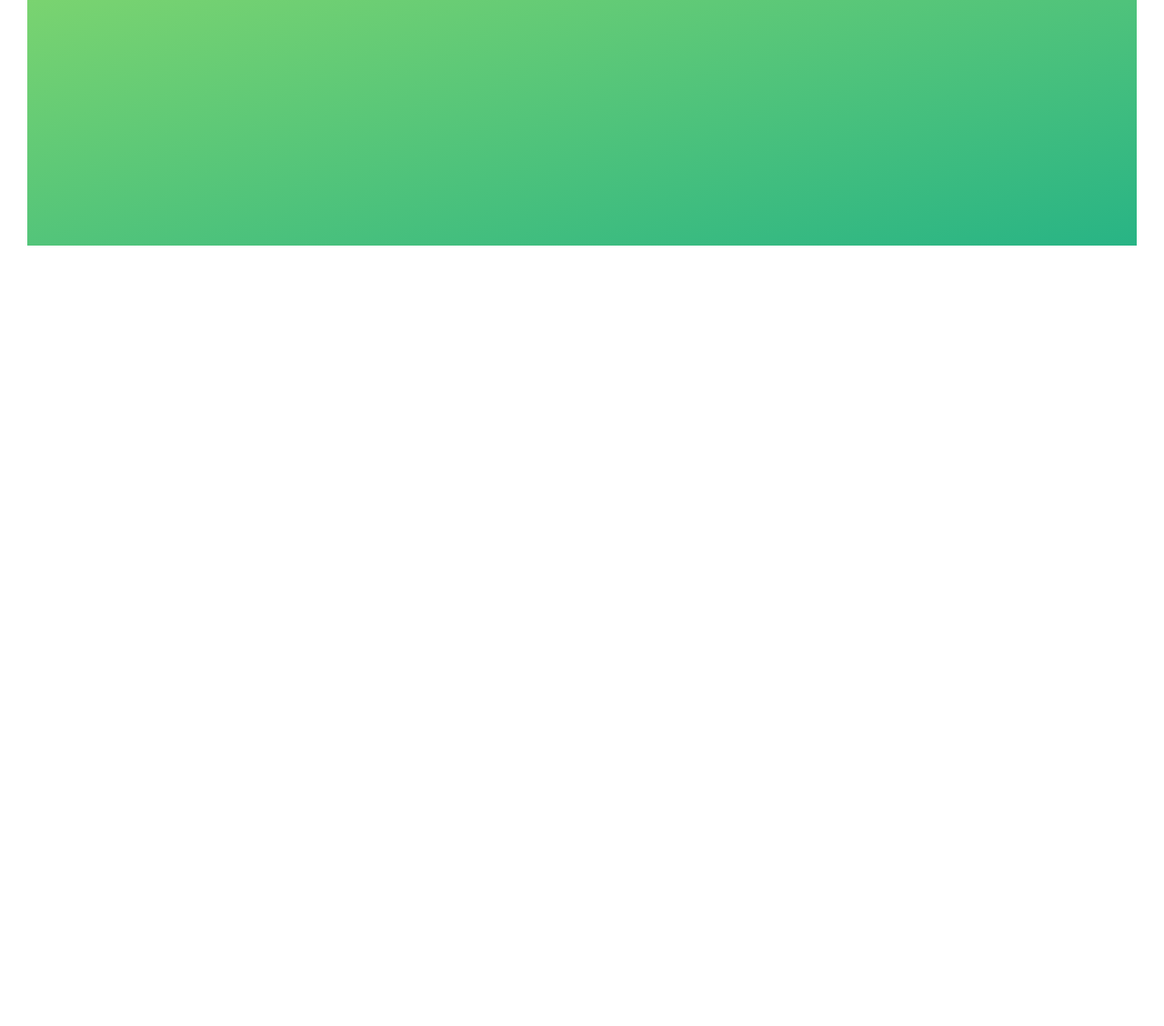
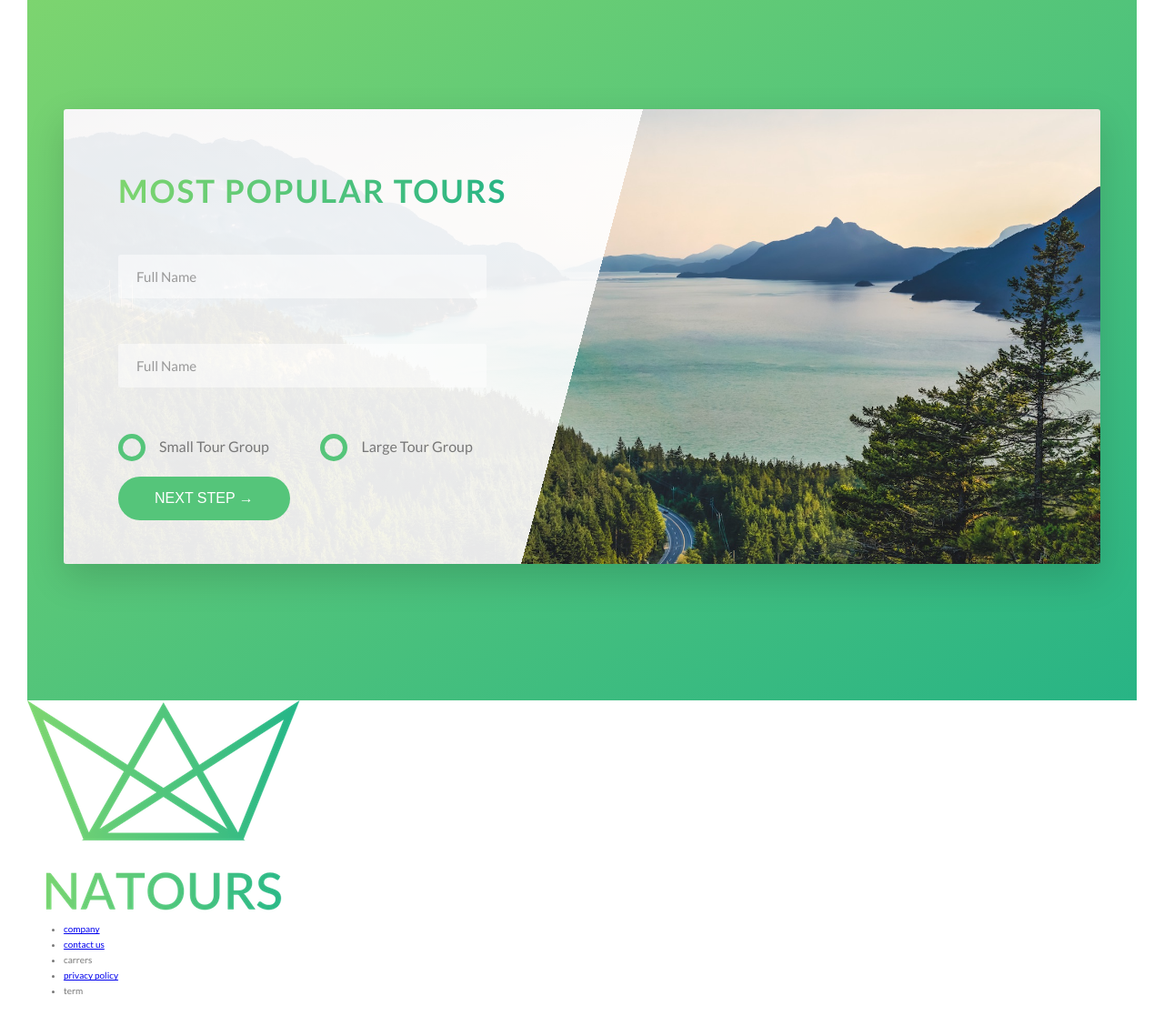
Before and after one commit to lazerta/Narutour, a website: page index.html in a window 1280 px wide. Shown: the part 4573-5701 px from the top of the page at 91% size. Before the commit the page ends 4873 px from the top, so only its background shows below. Drawn offline with Linux system fonts and the light colour scheme.

Commit message:
finished form section

```diff
--- a/index.html
+++ b/index.html
@@ -218,7 +218,7 @@
 
         <div class="bg-video">
             <video class="bg-video__content" autoplay muted loop>
-                <source src="img/video.mp4" type="video/mp4" >
+                <source src="img/video.mp4" type="video/mp4">
                 <source src="img/video.webm" type="video/webm">
 
             </video>
@@ -240,7 +240,7 @@
                 <div class="story__text">
                     <h3 class="heading-tertiary u-margin-bottom-small">i had best week ever with my family</h3>
                     <p>Lorem ipsum dolor sit amet, consectetur adipisicing elit. Doloribus iste magnam obcaecati ut
-                       voluptatibus.
+                        voluptatibus.
                     </p>
                 </div>
             </div>
@@ -256,25 +256,97 @@
                 <div class="story__text">
                     <h3 class="heading-tertiary u-margin-bottom-small">Wow! my life is completely different now</h3>
                     <p>Lorem ipsum dolor sit amet, consectetur adipisicing elit. Doloribus iste magnam obcaecati ut
-                       voluptatibus.
+                        voluptatibus.
                     </p>
                 </div>
             </div>
         </div>
         <div class="u-margin-bottom-top-huge u-center-text">
-        <a href="#" class="btn-text">read all the stories &rarr;</a>
+            <a class="btn-text" href="#">read all the stories &rarr;</a>
         </div>
     </section>
+
     <section class="section-book">
         <div class="row">
             <div class="book">
+                <div class="book__form">
+                    <form action="#" class="form" method="post">
+                        <div class="u-margin-bottom-medium">
+                            <h2 class="heading-secondary">
+                                most popular tours
+                            </h2>
+                        </div>
+                        <div class="form__group">
+                            <input class="form__input" id="name" placeholder="Full Name" required type="text">
+                            <label class="form__label" for="name">full name</label>
+                        </div>
+                        <div class="form__group">
+                            <input class="form__input" id="email" placeholder="Full Name" required type="email">
+                            <label class="form__label" for="email">email</label>
+
+                        </div>
+                        <div class="form__group u-margin-bottom-medium">
+                            <div class="form__radio-group">
+                                <input class="form__radio-input" id="small" name="size" type="radio">
+                                <label class="form__radio-label" for="small">
+                                    <span class="form__radio-button"></span>
+                                    small tour group
+                                </label>
+
+                            </div>
+                            <div class="form__radio-group">
+                                <input class="form__radio-input" id="large" name="size" type="radio">
+                                <label class="form__radio-label" for="large">
+                                    <span class="form__radio-button"></span>
+                                    large tour group
+                                </label>
+
+                            </div>
+                        </div>
+
+                        <div class="form__group">
+                            <button class="btn btn--green"> Next Step &rarr;</button>
+                        </div>
+
+                    </form>
+                </div>
 
             </div>
         </div>
     </section>
 </main>
+
+<footer class="footer">
+    <div class="footer__logo-box">
+        <img alt=" Full logo" class="footer__logo" src="img/logo-green-2x.png">
+    </div>
+
+    <div class="row">
+        <div class="col-1-of-2">
+            <div class="footer__navigation">
+                <ul class="footer__list">
+                    <li class="footer__item"><a class="footer__link" href="#">company</a></li>
+                    <li class="footer__item"><a class="footer__link" href="#">contact us
+                    </a></li>
+                    <li class="footer__item"><a class="footer__link" href="#"></a>carrers</li>
+                    <li class="footer__item"><a class="footer__link" href="#">privacy policy</a></li>
+                    <li class="footer__item"><a class="footer__link" href="#"></a>term</li>
+
+                </ul>
+
+            </div>
+
+        </div>
+        <div class="col-1-of-2">
+            <p class="footer__copyright">
+
+            </p>
+        </div>
+
+    </div>
+
+</footer>
 <body>
-
 
 </body>
 </html>
--- a/package.json
+++ b/package.json
@@ -7,5 +7,8 @@
     "compile:sass": "node-sass sass/main.scss css/style.css -w"
   },
   "author": "Shawn",
-  "license": "ISC"
+  "license": "ISC",
+  "dependencies": {
+    "live-server": "^1.2.1"
+  }
 }
--- a/sass/abstract/_variable.scss
+++ b/sass/abstract/_variable.scss
@@ -1,22 +1,23 @@
-$color-primary-light : #7ed56f;
-$color-primary : #55c57a;
-$color-primary-dark : #28b485;
-$color-grey-dark : #777;
-$color-white : #fff;
-$color-black : #000;
-$color-grey-light-1 : #f7f7f7;
-$color-grey-light-2 : #eee;
+$color-primary-light: #7ed56f;
+$color-primary: #55c57a;
+$color-primary-dark: #28b485;
+$color-grey-dark-1: #777;
+$color-grey-dark-2: #999;
+$color-white: #fff;
+$color-black: #000;
+$color-grey-light-1: #f7f7f7;
+$color-grey-light-2: #eee;
 
-$color-secondary-light : #ffb900;
-$color-secondary-dark : #ff7730;
-$color-tertiary-light : #2998ff;
-$color-tertiary-dark : #5643fa;
+$color-secondary-light: #ffb900;
+$color-secondary-dark: #ff7730;
+$color-tertiary-light: #2998ff;
+$color-tertiary-dark: #5643fa;
 
-$shadow-default : rgba($color-black,.15);
+$shadow-default: rgba($color-black, .15);
 // grid system
-$grid-width : 114rem;
-$gutter-vertical : 8rem;
-$gutter-horizontal : 6rem;
+$grid-width: 114rem;
+$gutter-vertical: 8rem;
+$gutter-horizontal: 6rem;
 
 //font size default
-$default-font-size : 1.6rem
+$default-font-size: 1.6rem
--- a/sass/base/_base.scss
+++ b/sass/base/_base.scss
@@ -14,4 +14,5 @@ html {
 
 body {
   box-sizing : border-box;
+
   }
--- a/sass/base/_typograph.scss
+++ b/sass/base/_typograph.scss
@@ -2,7 +2,7 @@ body {
   font-family : 'Lato', 'sans-serif';
   font-weight : 400;
   line-height : 1.7;
-  color       : $color-grey-dark;
+  color: $color-grey-dark-1;
   padding     : 3rem; }
 
 .heading-primary {
--- a/sass/components/_button.scss
+++ b/sass/components/_button.scss
@@ -1,6 +1,6 @@
 
 .btn {
-  &:link, &:visited {
+  &:link, &:visited, & {
     text-transform  : uppercase;
     text-decoration : none;
     padding         : 1.5rem 4rem;
@@ -27,7 +27,8 @@
 
   &--white {
     background-color : $color-white;
-    color            : $color-grey-dark; }
+    color: $color-grey-dark-1;
+    }
 
   &--white::after {
     background-color : $color-white; }
--- a/sass/components/_form.scss
+++ b/sass/components/_form.scss
@@ -1,42 +1,43 @@
-.form{
-    &__group:not(:last-child){
+.form {
+  &__group:not(:last-child) {
     margin-bottom: 2rem;
     }
 
 
-    &__input{
+  &__input {
+    width: 90%;
     font-size: 1.5rem;
     padding: 1.5rem 2rem;
     border-radius: 3px;
+    background-color: rgba($color-white, .5);
     border: none;
     font-family: inherit;
     color: inherit;
-        border-bottom: 3px solid transparent;
-        width: 90%;
-        display: block;
     transition: all .3s;
 
     &:focus {
       outline: none;
-           box-shadow: 0 1rem 2rem rgba($color-black,.1);
+      box-shadow: 0 1rem 2rem rgba($color-black, .1);
       border-bottom: 3px solid $color-primary;
       }
 
-       &:focus:invalid{
+    &:focus:invalid {
       border-bottom: 3px solid $color-secondary-dark;
       }
 
-       &::-webkit-input-placeholder{
-           color:$color-grey-dark-2;
-       }
+    &::-webkit-input-placeholder {
+      color: $color-grey-dark-2;
       }
 
-    &__label{
+    }
+
+  &__label {
 
     font-size: 1.2rem;
     font-weight: 700;
     display: block;
     margin-top: 1rem;
+    text-transform: capitalize;
     }
 
   &__input:placeholder-shown + &__label {
@@ -50,41 +51,51 @@
   &__radio-group {
     display: inline-block;
     width: 49%;
+    position: relative;
 
     }
 
-     &__radio-label{
-         font-size:$default-font-size;
+  &__radio-label {
+    font-size: $default-font-size;
     cursor: pointer;
     position: relative;
     text-transform: capitalize;
     padding-left: 4.5rem;
+
     }
 
-     &__radio-button{
-      display: inline-block;
+  &__radio-button {
     height: 3rem;
     width: 3rem;
     border: 5px solid $color-primary;
     border-radius: 50%;
+    display: inline-block;
     position: absolute;
-      top:0;
     left: 0;
+    top: -.4rem;
 
 
-
-
-        &::after{
+    &::after {
       content: "";
-            height: 1rem;
-            width: 1rem;
+      height: 1.3rem;
+      width: 1.3rem;
       border-radius: 50%;
       display: block;
       position: absolute;
-            color: red;
       top: 50%;
       left: 50%;
-            transform: translate(-50%,-50%)
+      transform: translate(-50%, -50%);
+      background-color: $color-primary;
+      opacity: 0;
+      transition: opacity .3s;
       }
     }
+
+  &__radio-input:checked ~ &__radio-label &__radio-button::after {
+    opacity: 1;
     }
+
+  &__radio-input {
+    display: none;
+    }
+  }
--- a/sass/main.scss
+++ b/sass/main.scss
@@ -13,8 +13,8 @@
 @import "components/button";
 @import "components/composition";
 @import "components/feature-box";
+@import "components/form";
 @import "components/card";
 @import "components/story";
 @import "components/bg-video";
-
 @import "pages/home";
--- a/sass/pages/_home.scss
+++ b/sass/pages/_home.scss
@@ -1,35 +1,52 @@
 .section-about {
-  background-color : $color-grey-light-1;
-  padding          : 25rem 0;
-  margin-top       : -20vh;
+  background-color: $color-grey-light-1;
+  padding: 25rem 0;
+  margin-top: -20vh;
   }
 
 .section-feature {
-  padding         : 20rem 0;
-  background      : linear-gradient(to right bottom, rgba($color-primary-light, 0.8), rgba($color-primary-dark, 0.8)), url("../img/nat-4.jpg");
-  background-size : cover;
-  transform       : skewY(-7deg);
-  & > * { transform: skewY(7deg)};
-  margin-top : -10rem;
+  padding: 20rem 0;
+  background: linear-gradient(to right bottom, rgba($color-primary-light, 0.8), rgba($color-primary-dark, 0.8)), url("../img/nat-4.jpg");
+  background-size: cover;
+  transform: skewY(-7deg);
+
+  & > * {
+    transform: skewY(7deg)
+    }
+;
+  margin-top: -10rem;
   }
+
 .section-tour {
-  background-color : $color-grey-light-1;
-  padding          : 25rem 0 15rem 0;
-  margin-top : -10rem;
+  background-color: $color-grey-light-1;
+  padding: 25rem 0 15rem 0;
+  margin-top: -10rem;
 
   }
 
 .section-stories {
-  padding : 15rem 0;
+  padding: 15rem 0;
 
-  position : relative;
+  position: relative;
   }
 
 .section-book {
-  padding : 15rem 0;
-  background-image : linear-gradient(to right bottom,$color-primary-light, $color-primary-dark);
+  padding: 15rem 0;
+  background-image: linear-gradient(to right bottom, $color-primary-light, $color-primary-dark);
   }
-.book{
-  background-image : url("../img/nat-10.jpg");
-  background-size : cover;
+
+.book {
+  background-image: linear-gradient(105deg,
+          rgba($color-white, .9) 50%, transparent 50%
+  ), url("../img/nat-10.jpg");
+  background-size: 100%;
+  border-radius: 3px;
+  box-shadow: 0 1.5rem 4rem rgba($color-black, .15);
+  height: 50rem;
+
+  &__form {
+    width: 50%;
+    padding: 6rem;
+    }
+
   }
```
Also changed, not shown: css/style.css, sass/components/_footer.scss (added), 1 other file. Lines whose indentation alone changed are shown as unchanged.
